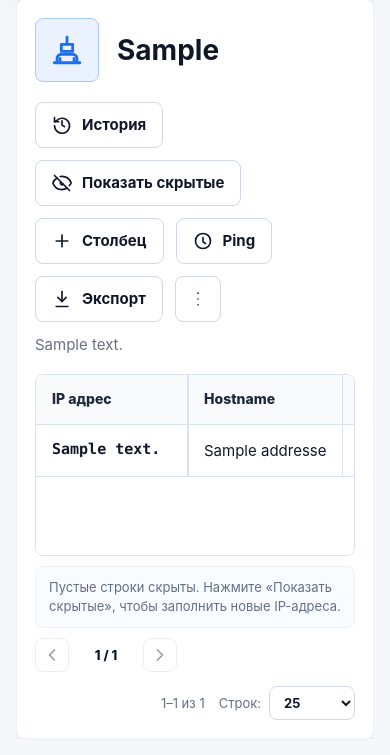
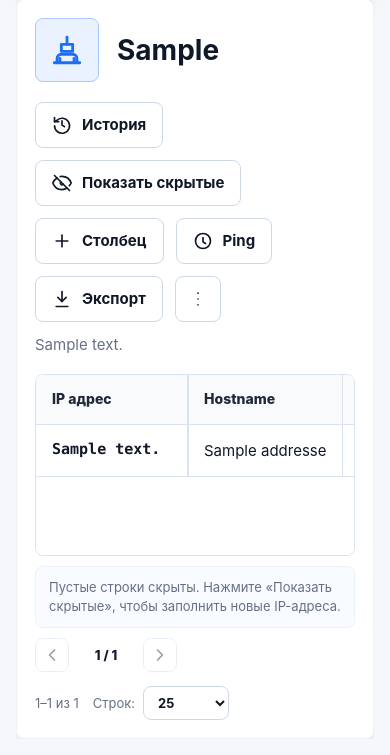
Before and after one commit to lasnet/IPTable, a FastAPI app: page /projects/1 in a window 390 px wide. Shown: the part 340-1095 px from the top of the page. Run offline with FastAPI, Linux system fonts and the light colour scheme; the visitor is signed in with stand-in values (Sample User, id 1); tables that the repository leaves empty hold one stand-in row (values such as "Sample post"); parts of the project's set-up code (start-up, migrations or seed data) failed here and were passed over.

Commit message:
fix futer

```diff
--- a/app/static/styles.css
+++ b/app/static/styles.css
@@ -575,9 +575,10 @@ select:disabled {
 
 .table-pagination {
   flex: 0 0 auto;
-  display: flex;
+  display: grid;
+  grid-template-columns: minmax(0, 1fr) auto;
   align-items: center;
-  justify-content: space-between;
+  width: 100%;
   gap: 14px;
   min-height: 46px;
   margin-top: 10px;
@@ -585,13 +586,22 @@ select:disabled {
   font-size: 13px;
 }
 
-.pagination-summary {
+.pagination-left,
+.pagination-right {
+  min-width: 0;
+}
+
+.pagination-left {
+  justify-self: start;
+}
+
+.pagination-right {
   display: inline-flex;
   align-items: center;
   justify-content: flex-end;
   gap: 14px;
-  margin-left: auto;
-  min-width: 0;
+  justify-self: end;
+  white-space: nowrap;
 }
 
 .page-size-form label,
@@ -1358,19 +1368,24 @@ th.locked-col {
   }
 
   .table-pagination {
-    align-items: center;
-    flex-direction: row;
-    flex-wrap: wrap;
+    grid-template-columns: 1fr;
   }
 
-  .pagination-summary {
-    margin-left: auto;
+  .pagination-left,
+  .pagination-right {
+    justify-self: stretch;
   }
 
   .pagination-controls {
     justify-content: flex-start;
   }
 
+  .pagination-right {
+    flex-wrap: wrap;
+    justify-content: flex-start;
+    white-space: normal;
+  }
+
   .permission-grid {
     grid-template-columns: 1fr;
   }
--- a/app/templates/base.html
+++ b/app/templates/base.html
@@ -5,8 +5,8 @@
   <meta charset="utf-8">
   <meta name="viewport" content="width=device-width, initial-scale=1">
   <title>{% block title %}IPtable{% endblock %}</title>
-  <link rel="stylesheet" href="{{ url_for('static', path='/styles.css') }}">
-  <script src="{{ url_for('static', path='/app.js') }}" defer></script>
+  <link rel="stylesheet" href="{{ url_for('static', path='/styles.css') }}?v=20260522-pagination-footer">
+  <script src="{{ url_for('static', path='/app.js') }}?v=20260522-pagination-footer" defer></script>
 </head>
 
 <body>
--- a/app/templates/project.html
+++ b/app/templates/project.html
@@ -256,7 +256,8 @@
   </div>
   {% endif %}
   <div class="table-pagination">
-    <nav class="pagination-controls" aria-label="Навигация по страницам таблицы">
+    <div class="pagination-left">
+      <nav class="pagination-controls" aria-label="Навигация по страницам таблицы">
       {% if pagination.has_prev %}
       <a class="icon-button pagination-button" href="{{ pagination.prev_url }}" aria-label="Предыдущая страница">
         <svg class="icon" viewBox="0 0 24 24" aria-hidden="true">
@@ -284,8 +285,9 @@
         </svg>
       </span>
       {% endif %}
-    </nav>
-    <div class="pagination-summary">
+      </nav>
+    </div>
+    <div class="pagination-right">
       <div class="pagination-meta">
         {% if pagination.total_items %}
         {{ pagination.start_item }}–{{ pagination.end_item }} из {{ pagination.total_items }}
```
